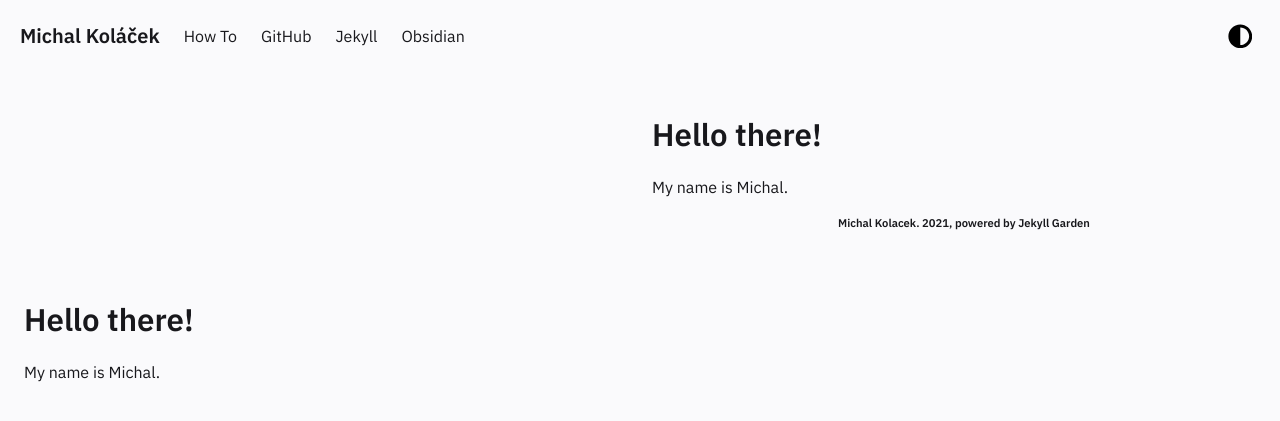
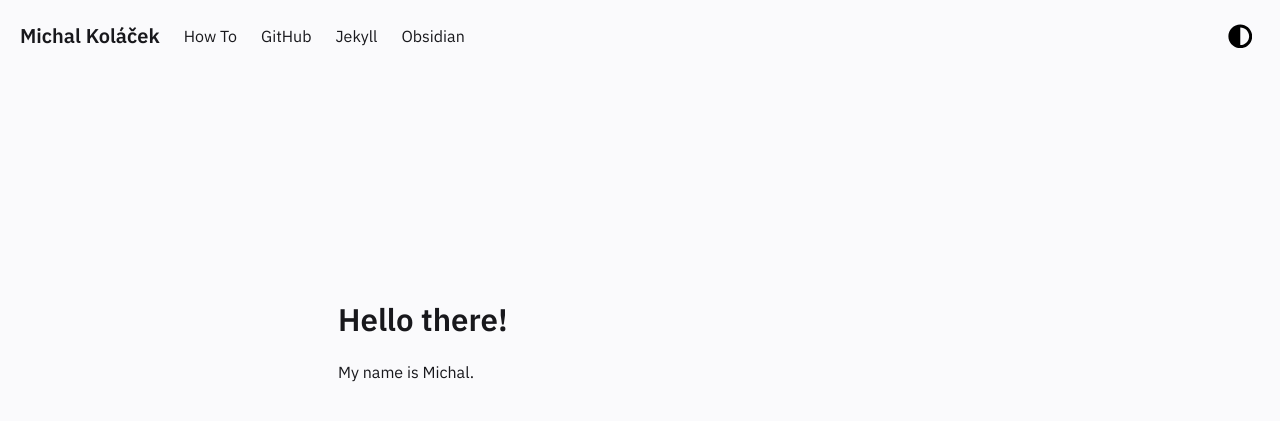
Before and after one commit to one-data-cookie/one-data-cookie.github.io, a Jekyll site: the page built from pages/index.md, in a window 1280 px wide. Shown: the top 421 px of the page. Built offline with Jekyll 4.4.1, drawn with Linux system fonts in a browser that asks for light colours; some of the changed lines change nothing that is shown.

Commit message:
fix double homepage

```diff
--- a/_layouts/post.html
+++ b/_layouts/post.html
@@ -73,7 +73,8 @@
             <!--- CASE 1 : Homepage-->
 
             {%- if page.permalink == "/" -%}
-                    {%- if site.preferences.homepage.enabled -%}
+                    {%- if site.preferences.homepage.enabled
+                      and page.content-type == "homepage" -%}
                             <!--- Show Homepage -->
                             <div class="column is-half">
                               <div class="block homeblock">
--- a/pages/index.md
+++ b/pages/index.md
@@ -4,7 +4,7 @@
 
 layout: post
 permalink: /
-content-type: eg
+content-type: homepage
 ---
 
 ## Hello there!
```
